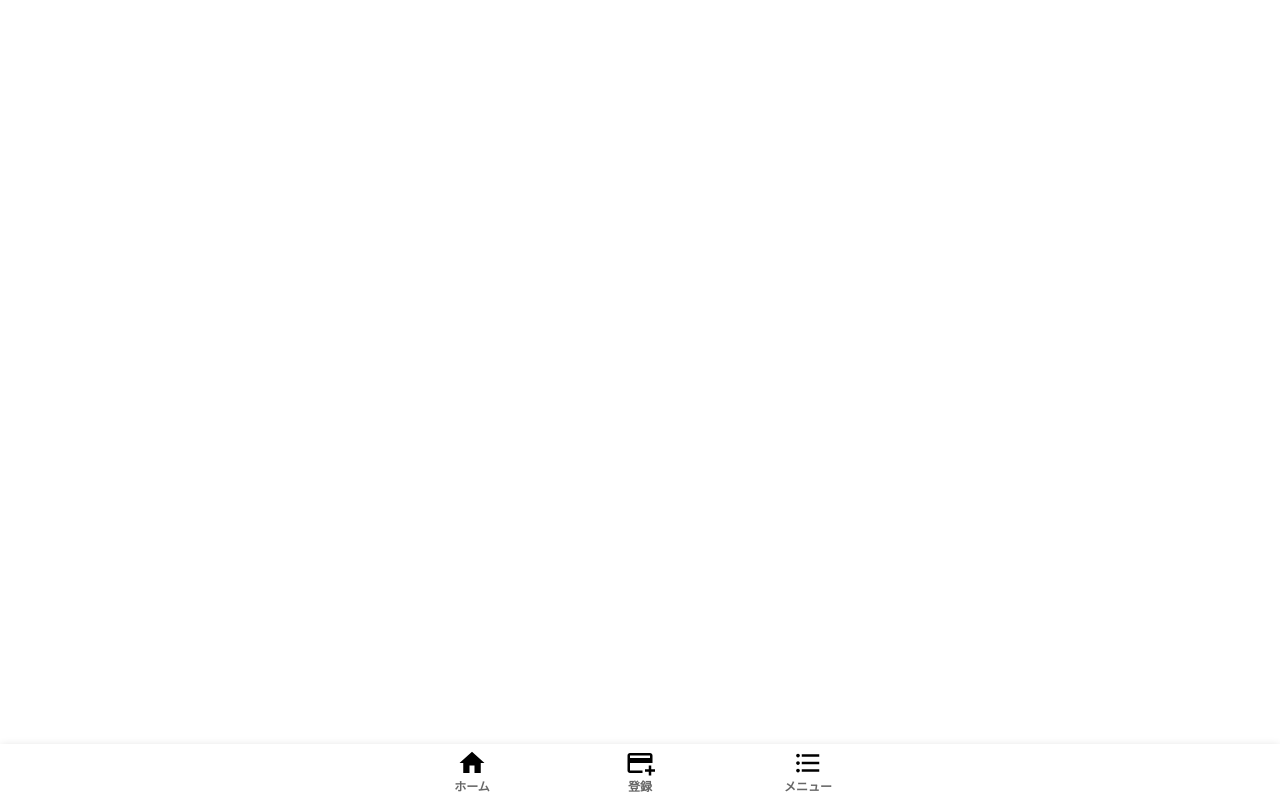
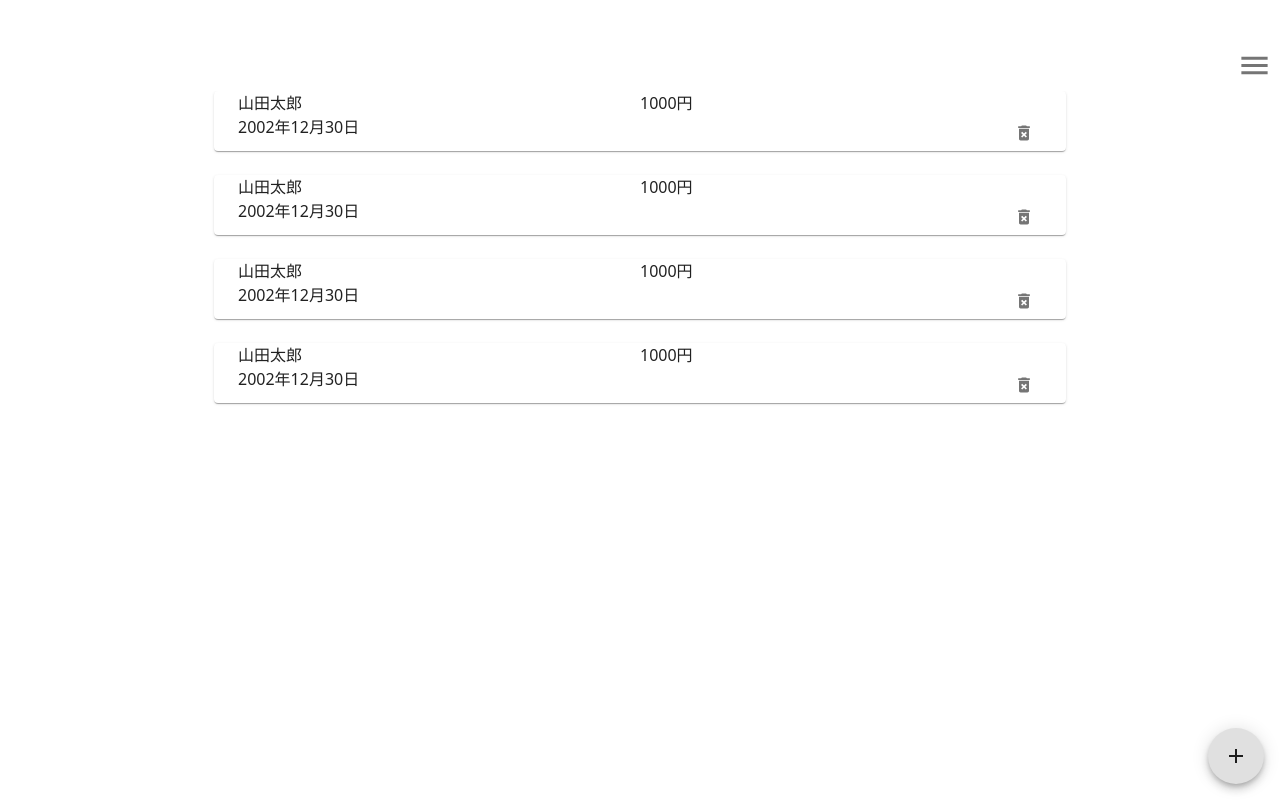
Before and after one commit to kinakomoch7/duplo, a React (Vite) app: page / in a window 1280 px wide. Built offline with nearby package versions, Linux system fonts and the light colour scheme.

Commit message:
[fix]firebase設定と画面デザイン変更

```diff
--- a/package.json
+++ b/package.json
@@ -14,8 +14,10 @@
     "@emotion/styled": "^11.11.0",
     "@mui/icons-material": "^5.14.18",
     "@mui/material": "^5.14.18",
+    "firebase": "^10.10.0",
     "react": "^18.2.0",
     "react-dom": "^18.2.0",
+    "react-firebase-hooks": "^5.1.1",
     "react-router-dom": "^6.20.0"
   },
   "devDependencies": {
--- /dev/null
+++ b/src/Pages/Home/AmountHistory/AmountHistory.tsx
@@ -0,0 +1,19 @@
+import { Container, Grid } from "@mui/material"
+import { AmountHistoryCard } from "./AmountHistoryCard"
+
+export const AmountHistory = () => {
+
+  const TEST = [ 1, 2, 3, 4, 5];
+
+  return (
+    <Container maxWidth='md' sx={{ maxHeight:'40vh', overflow:'auto' }}>
+      <Grid container spacing={3}>
+        {TEST.map((_item, index) => (
+          <Grid item xs={12} key={index}>
+            <AmountHistoryCard />
+          </Grid>
+        ))}
+      </Grid>
+    </Container>
+  )
+}
--- /dev/null
+++ b/src/Pages/Home/AmountHistory/AmountHistoryCard.tsx
@@ -0,0 +1,34 @@
+import { Container, Grid, Paper } from "@mui/material"
+import { DeleteHistory } from "./DeleteHistory"
+
+export const AmountHistoryCard = () => {
+
+  const date = '2002年12月30日'
+  const user = '山田太郎'
+  const amount = '1000円'
+
+  const leftSpace = 6
+
+
+
+  return (
+    <Paper >
+      <Container >
+      <Grid container>
+        <Grid item xs={leftSpace}>
+          {user}
+        </Grid>
+        <Grid item xs={12 - leftSpace}>
+          {amount}
+        </Grid>
+        <Grid item xs={leftSpace}>
+          {date}
+        </Grid>
+        <Grid item xs={12 - leftSpace}>
+          <DeleteHistory />
+        </Grid>
+      </Grid>
+      </Container>
+    </Paper>
+  )
+}
--- /dev/null
+++ b/src/Pages/Home/AmountHistory/DeleteHistory.tsx
@@ -0,0 +1,12 @@
+import { DeleteForever } from "@mui/icons-material"
+import { Box, IconButton } from "@mui/material"
+
+export const DeleteHistory = () => {
+  return (
+    <Box sx={{ display:'flex', justifyContent:'flex-end' }}>
+      <IconButton aria-label='delete_history'>
+        <DeleteForever fontSize='small' />
+      </IconButton>
+    </Box>
+  )
+}
--- /dev/null
+++ b/src/Pages/Home/FloatingAddButton/FloatingAddButton.tsx
@@ -0,0 +1,13 @@
+import { Fab } from "@mui/material"
+import AddIcon from '@mui/icons-material/Add';
+
+export const FloatingAddButton = () => {
+
+
+
+  return (
+    <Fab aria-label="add" sx={{ position:'fixed', bottom: 16, right:16 }}>
+      <AddIcon />
+    </Fab>
+  )
+}
--- /dev/null
+++ b/src/Pages/Home/HamburgerMenu/HamburgerMenu.tsx
@@ -0,0 +1,12 @@
+import MenuIcon from '@mui/icons-material/Menu';
+import { IconButton } from '@mui/material';
+
+export const HamburgerMenu = () => {
+  return (
+    <div style={{ display:'flex', justifyContent:'flex-end' }}>
+      <IconButton aria-label='hamburger_menu' >
+        <MenuIcon fontSize='large'/>
+      </IconButton>
+    </div>
+  )
+}
--- a/src/Pages/Home/History/History.tsx
+++ /dev/null
@@ -1,5 +0,0 @@
-export const History = () => {
-  return (
-    <div>History</div>
-  )
-}
--- a/src/Pages/Home/HomePage/Home.tsx
+++ b/src/Pages/Home/HomePage/Home.tsx
@@ -1,5 +1,8 @@
-import { DifferencePay } from "../DifferencePay.tsx/DifferencePay";
-import { EachPay } from "../EachPay/EachPay";
+// import { DifferencePay } from "../DifferencePay.tsx/DifferencePay";
+// import { EachPay } from "../EachPay/EachPay";
+import { AmountHistory } from "../AmountHistory/AmountHistory";
+import { FloatingAddButton } from "../FloatingAddButton/FloatingAddButton";
+import { HamburgerMenu } from "../HamburgerMenu/HamburgerMenu";
 import { styles } from "./style";
 
 
@@ -11,6 +14,9 @@ export const Home = () => {
       <div css={styles.differenceBox}>
         <DifferencePay />
       </div> */}
+      <HamburgerMenu />
+      <AmountHistory />
+      <FloatingAddButton />
     </div>
   );
 };
--- a/src/common/Footer/Footer.tsx
+++ b/src/common/Footer/Footer.tsx
@@ -3,7 +3,7 @@ import AddCardIcon from '@mui/icons-material/AddCard';
 import FormatListBulletedIcon from '@mui/icons-material/FormatListBulleted';
 import { HOME_PATH, MENU_PATH, REGISTER_PATH } from "../../constants/path";
 import { useNavigate } from "react-router-dom";
-import { HOME, MENU, REGISTER } from '../../constants/Footer';;
+import { HOME, MENU, REGISTER } from '../../constants/Footer';
 import { FooterIconStyle } from './style';
 import { BottomNavigation, BottomNavigationAction, Paper } from '@mui/material';
 
@@ -32,7 +32,7 @@ export const Footer = () => {
 
   return (
     <Paper sx={{ position: 'fixed', bottom: 0, left: 0, right: 0 }} elevation={3}>
-      <BottomNavigation showLabels onChange={(e, value) => navigate(value)}>
+      <BottomNavigation showLabels onChange={(_e, value) => navigate(value)}>
         {BottomNavActionList.map((item, index) =>
           <BottomNavigationAction
             key={index}
--- a/src/main.tsx
+++ b/src/main.tsx
@@ -7,7 +7,7 @@ import { Register } from './Pages/Register/Register';
 import { NotFound } from './Pages/NotFound/NotFound';
 import { Menu } from './Pages/Menu/Menu';
 import { HOME_PATH, MENU_PATH, REGISTER_PATH } from './constants/path';
-import { Footer } from './common/Footer/Footer';
+// import { Footer } from './common/Footer/Footer';
 import { WHITE } from './common/style';
 import { NBox } from './common/NBox';
 
@@ -24,7 +24,7 @@ ReactDOM.createRoot(document.getElementById('root')!).render(
             <Route path='*' element={ <NotFound /> } />
           </Routes>
         </div>
-        <Footer />
+        {/* <Footer /> */}
       </div>
     </BrowserRouter>
   </React.StrictMode>,
```
Also changed, not shown: src/firebase/firebase.tsx (added, +11 -0 lines), 2 other files (tests, documents, lock files or other folders).
